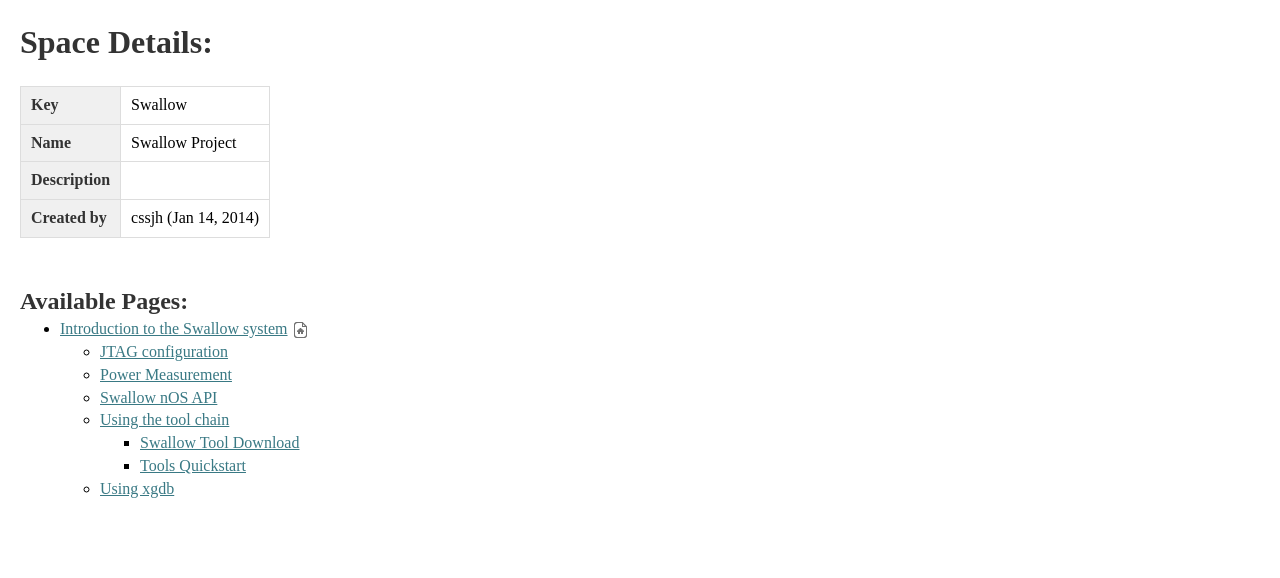
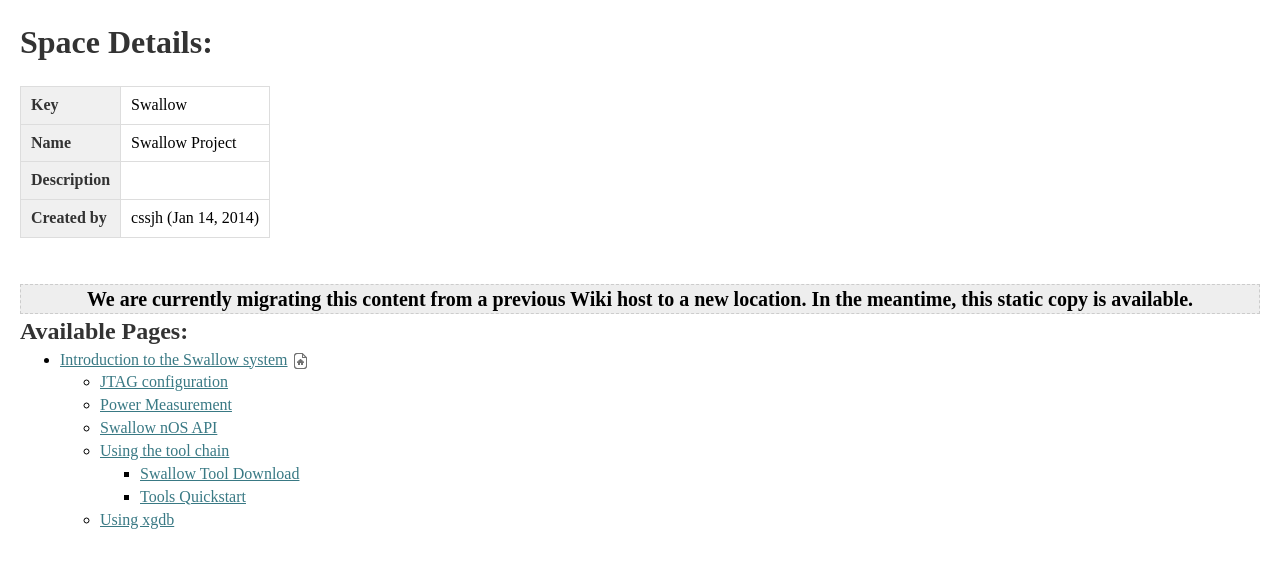
Before and after one commit to swallow-project/swallow-project.github.io, a plain HTML site: page wiki-swallow/index.html in a window 1280 px wide. Shown: the top 578 px of the page. Drawn offline with Linux system fonts and the light colour scheme.

Commit message:
Put in notice

```diff
--- a/wiki-swallow/index.html
+++ b/wiki-swallow/index.html
@@ -1,5 +1,3 @@
-
-
 <!DOCTYPE html>
 <html>
     <head>
@@ -40,6 +38,8 @@
                     </div>
                     <br/>
                     <br/>
+
+                    <div style="background: #eee; border: 1px dashed #ccc; text-align: center; font-size: 1.25em; font-weight: bold; ">We are currently migrating this content from a previous Wiki host to a new location. In the meantime, this static copy is available.</div>
 
                     <div class="pageSection">
                         <div class="pageSectionHeader">
```
